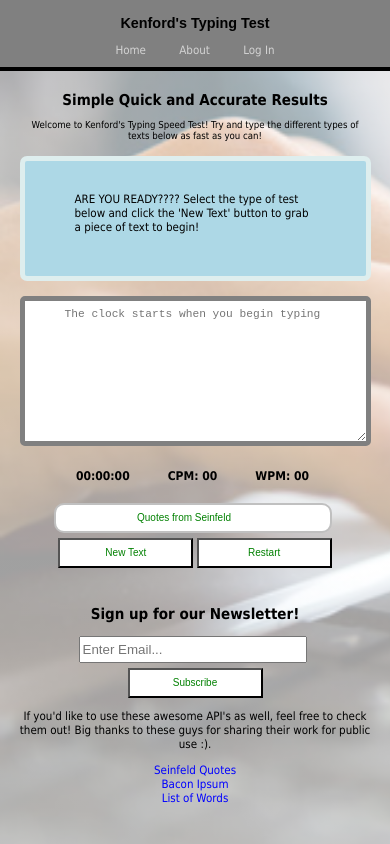
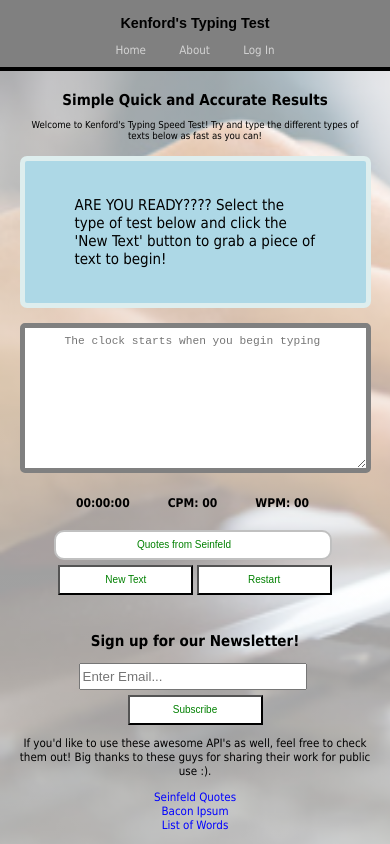
Before and after one commit to Kenford20/Kenford20.github.io, a plain HTML site: page index.html in a window 390 px wide. Shown: the top 844 px of the page. Drawn offline with Linux system fonts and the light colour scheme.

Commit message:
fix overflow property of text on mobile view

```diff
--- a/style.css
+++ b/style.css
@@ -85,6 +85,7 @@ body #quote-api{
 	border-radius:7px;
 	padding:20px 50px;
 	min-height: 75px;
+	overflow-wrap: break-word;
 }
 
 #typing-box{
@@ -262,7 +263,8 @@ select:disabled::-ms-expand {
 	}
 
 	.container #quote-api{
-		margin-top:5px;
+		margin-top: 5px;
+		font-size: 15px;
 	}
 
 	.select-box{
```
